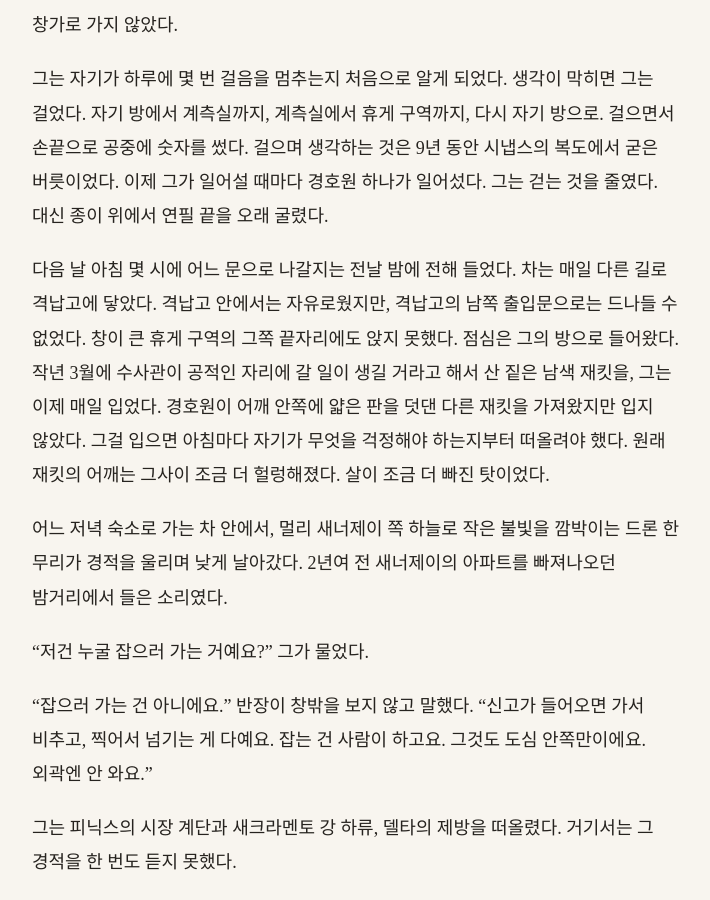
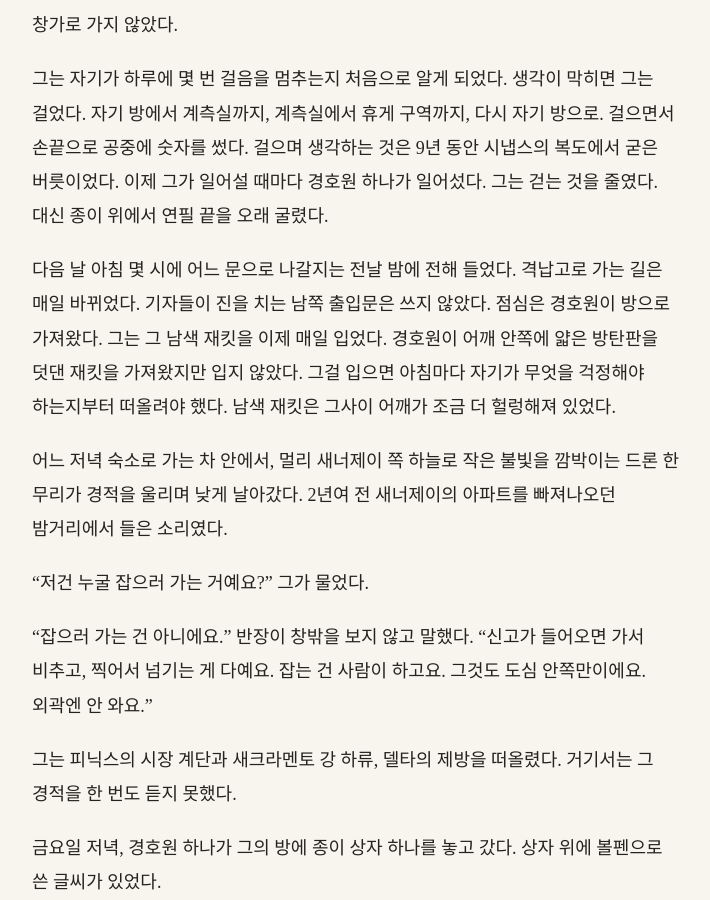
Before and after one commit to kangkkang/writer_s1_public, a Jekyll site: the page built from vol2/046.md, in a window 1280 px wide and 900 px high, scrolled down 1807 px. Shown: the whole window, without its empty margins (284-994 px from the left). Built offline with Jekyll 4.4.1, drawn with Linux system fonts in a browser that asks for light colours; our own code applies the rules of GitHub Pages for plain Markdown files.

Commit message:
Update from https://github.com/kangkkang/writer_s1/commit/d90cb51cda8a3e5d5c0fcbe8b5895b90407f39ed

```diff
--- a/vol2/046.md
+++ b/vol2/046.md
@@ -36,7 +36,7 @@
 
 그는 자기가 하루에 몇 번 걸음을 멈추는지 처음으로 알게 되었다. 생각이 막히면 그는 걸었다. 자기 방에서 계측실까지, 계측실에서 휴게 구역까지, 다시 자기 방으로. 걸으면서 손끝으로 공중에 숫자를 썼다. 걸으며 생각하는 것은 9년 동안 시냅스의 복도에서 굳은 버릇이었다. 이제 그가 일어설 때마다 경호원 하나가 일어섰다. 그는 걷는 것을 줄였다. 대신 종이 위에서 연필 끝을 오래 굴렸다.
 
-다음 날 아침 몇 시에 어느 문으로 나갈지는 전날 밤에 전해 들었다. 차는 매일 다른 길로 격납고에 닿았다. 격납고 안에서는 자유로웠지만, 격납고의 남쪽 출입문으로는 드나들 수 없었다. 창이 큰 휴게 구역의 그쪽 끝자리에도 앉지 못했다. 점심은 그의 방으로 들어왔다. 작년 3월에 수사관이 공적인 자리에 갈 일이 생길 거라고 해서 산 짙은 남색 재킷을, 그는 이제 매일 입었다. 경호원이 어깨 안쪽에 얇은 판을 덧댄 다른 재킷을 가져왔지만 입지 않았다. 그걸 입으면 아침마다 자기가 무엇을 걱정해야 하는지부터 떠올려야 했다. 원래 재킷의 어깨는 그사이 조금 더 헐렁해졌다. 살이 조금 더 빠진 탓이었다.
+다음 날 아침 몇 시에 어느 문으로 나갈지는 전날 밤에 전해 들었다. 격납고로 가는 길은 매일 바뀌었다. 기자들이 진을 치는 남쪽 출입문은 쓰지 않았다. 점심은 경호원이 방으로 가져왔다. 그는 그 남색 재킷을 이제 매일 입었다. 경호원이 어깨 안쪽에 얇은 방탄판을 덧댄 재킷을 가져왔지만 입지 않았다. 그걸 입으면 아침마다 자기가 무엇을 걱정해야 하는지부터 떠올려야 했다. 남색 재킷은 그사이 어깨가 조금 더 헐렁해져 있었다.
 
 어느 저녁 숙소로 가는 차 안에서, 멀리 새너제이 쪽 하늘로 작은 불빛을 깜박이는 드론 한 무리가 경적을 울리며 낮게 날아갔다. 2년여 전 새너제이의 아파트를 빠져나오던 밤거리에서 들은 소리였다.
 
```
